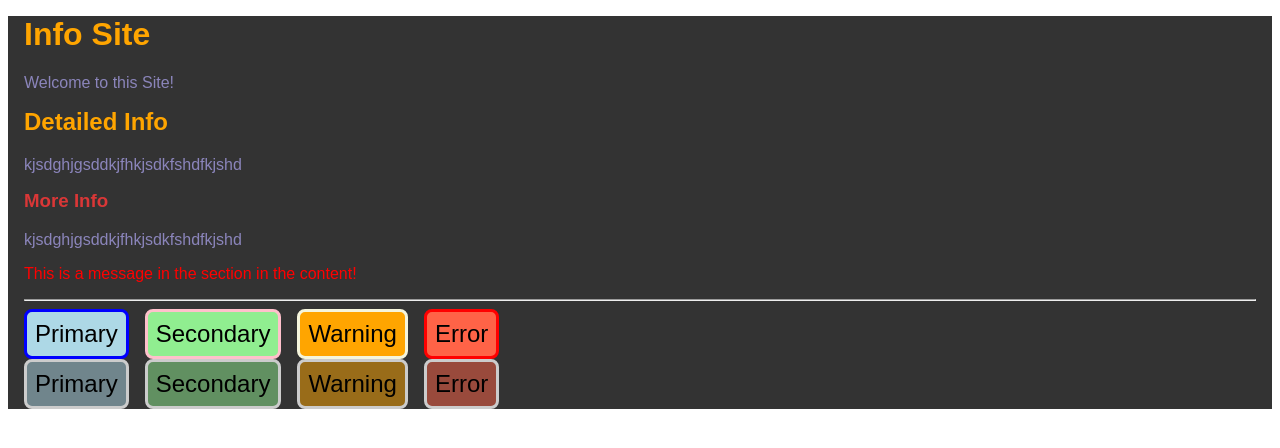
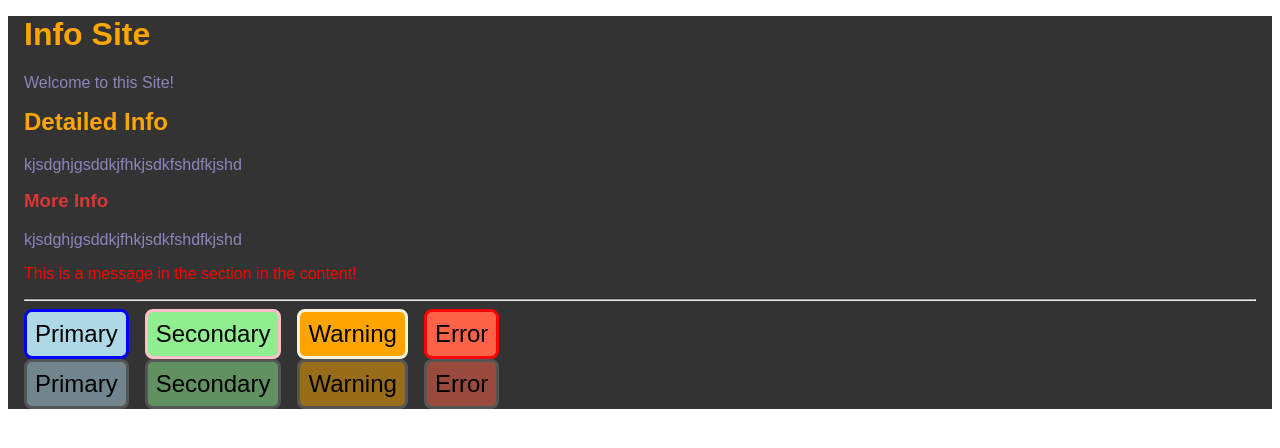
Before and after one commit to Scientific-Research/mk-003-sass-basics, a React (Vite) app: page / in a window 1280 px wide. Shown: the top 448 px of the page. Built offline with nearby package versions, Linux system fonts and the light colour scheme.

Commit message:
color changed to #555

```diff
--- a/src/styles/App.scss
+++ b/src/styles/App.scss
@@ -51,7 +51,7 @@ div.App {
         // background-color: lighten($bgcolor, 30%);
         background-color: transparentize($bgcolor, 0.5);
 
-        border: 3px solid #ccc;
+        border: 3px solid #555;
       }
     }
 
```
